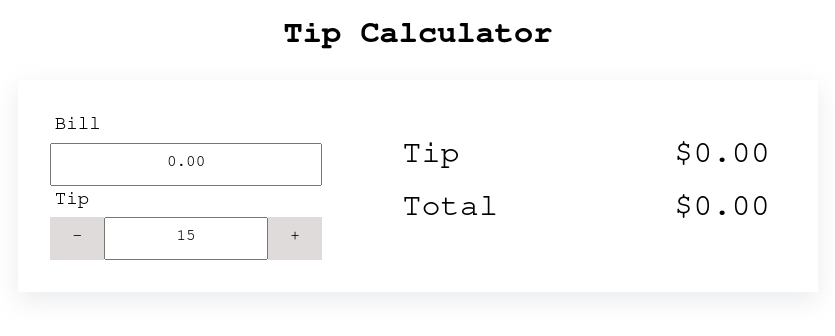
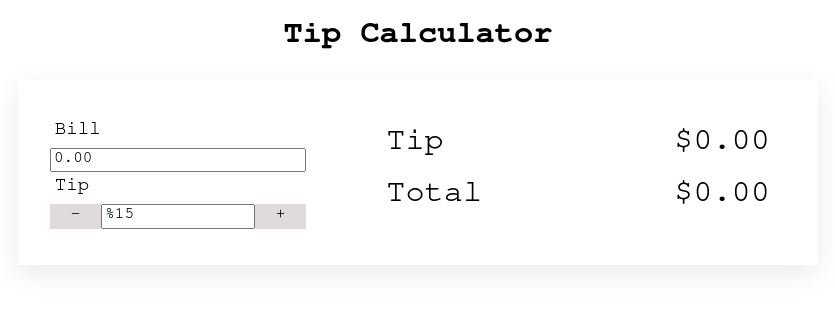
Before and after one commit to osivff/tip-calculator, a plain HTML site: page index.html in a window 1280 px wide. Shown: the whole page, without its empty margins (222-1057 px from the left). Drawn offline with Linux system fonts and the light colour scheme.

Commit message:
Change input type to text

```diff
--- a/index.html
+++ b/index.html
@@ -15,12 +15,12 @@
                 <div class="input-container">
                     <label for="bill-amount">Bill</label>
                     <div class="bill-input-container">
-                        <input type="number" id="fbill" value="0.00" name="bill-amount" min="1">
+                        <input type="text" id="fbill" value="0.00" name="bill-amount" min="1">
                     </div>
                     <label for="tip-percentage">Tip</label>
                     <div class="tip-input-container">
                         <button type="button" id="minusButton">-</button>
-                        <input type="number" id="ftip" value="15" name="tip-percentage" min="15">
+                        <input type="text" id="ftip" value="%15" name="tip-percentage" min="15">
                         <button type="button" id="plusButton">+</button>
                     </div>
                 </div>
```
